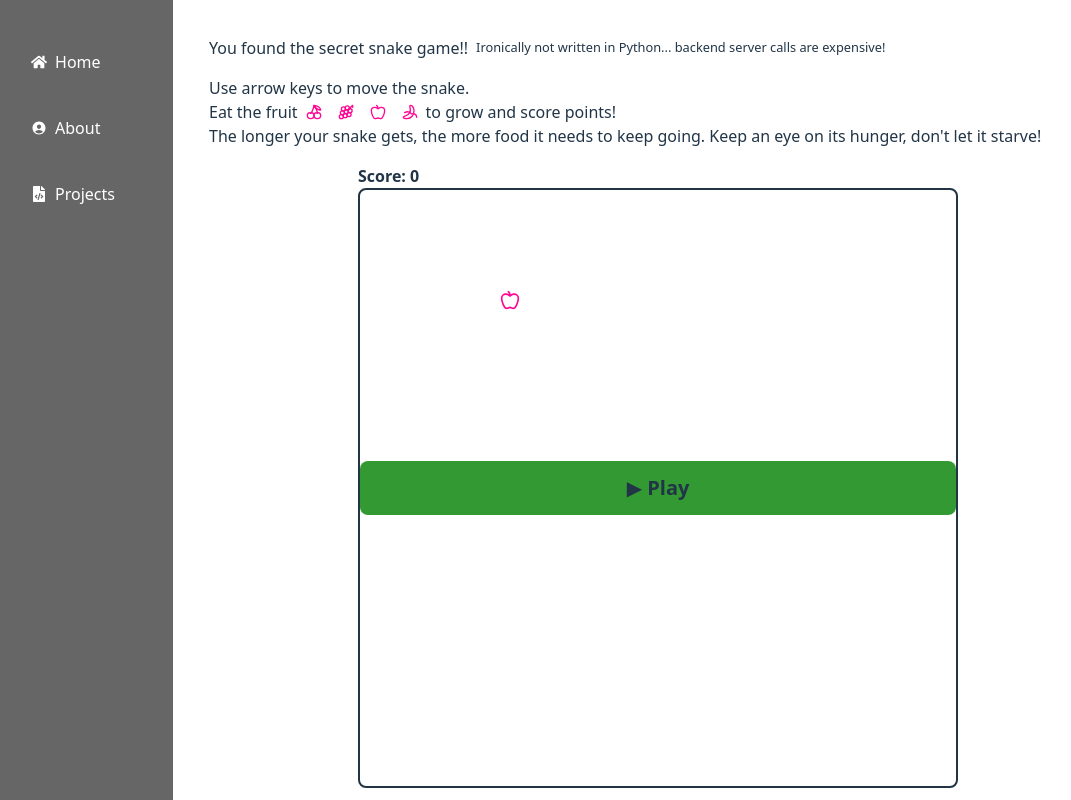
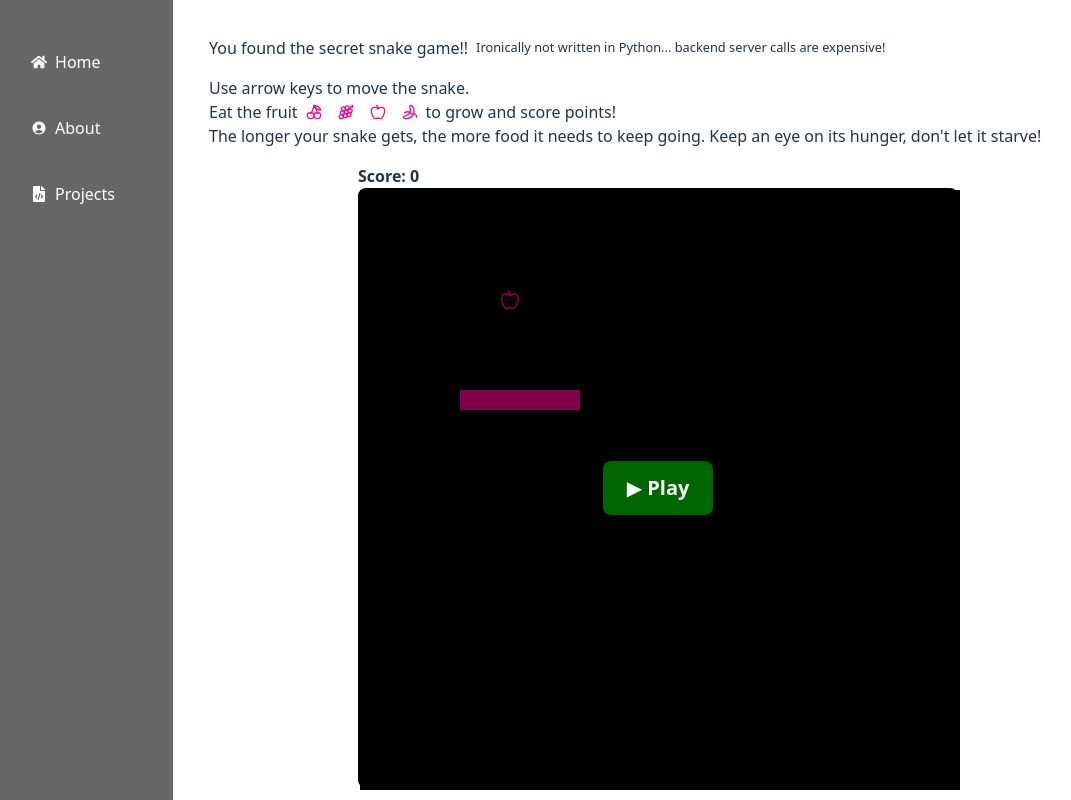
Before and after one commit to notangy/portfolio, a React (Vite) app: page /snake in a window 1280 px wide. Shown: the whole page, without its empty margins (27-1098 px from the left). Built offline with nearby package versions, Linux system fonts and the light colour scheme.

Commit message:
Revert "improve styling syntax"
This reverts commit 4db5fe52910909b6cd379c20cf607b2dc112224d.

```diff
--- a/src/pages/IAM.tsx
+++ b/src/pages/IAM.tsx
@@ -38,6 +38,7 @@ const hexagonRows = chunk(hexagons, hexagonsPerRow);
 
 function Iam() {
   return (
+
       <div className="w-full h-full">
         <small>Last updated 08/2025</small>
         <h1>Who the devil are you?</h1>
@@ -55,7 +56,10 @@ function Iam() {
                 {row.map((hex, index) => (
                   <div key={index} className="mx-1">
                     <Tooltip title={hex.tooltip} placement="top">
-                    <hex.icon className="items-center m-auto mt-8" size={30} />
+                      <hex.icon
+                        className="items-center m-auto mt-8"
+                        size={30}
+                      />
                     </Tooltip>
                   </div>
                 ))}
@@ -65,6 +69,8 @@ function Iam() {
             <b>Fun facts!</b>
 
           <div className="m-[5px] block flex w-1/2">
+
+
             <ul className="list-disc m-4">
               <li>
                 She graduated from Abertay Universtiy in 2020 with first class
@@ -76,12 +82,14 @@ function Iam() {
                 She is interested in DevOps and is currently learning Java ☕️
               </li>
               <li>
-              Scared of spiders, but doesn't mind <a href="./snake">snakes.</a>
+                Scared of spiders, but doesn't mind <a href="./snake">snakes</a>
+                .
               </li>
             </ul>
           </div>
         </div>
       </div>
+
   );
 }
 
--- a/src/pages/snake.tsx
+++ b/src/pages/snake.tsx
@@ -20,6 +20,7 @@ const INITIAL_SNAKE_SIZE = 6; // initial length of the snake
 const INITIAL_SNAKE: Coord[] = [[10, 10]];
 
 for (let i = 1; i < INITIAL_SNAKE_SIZE; i++) {
+  if (i >= INITIAL_SNAKE_SIZE) break; // prevent out of bounds
   let coord: Coord = [10, 10 - i];
   INITIAL_SNAKE.push(coord);
 }
@@ -31,7 +32,7 @@ const ICON_SIZE = 20; // size of each food icon
 const fruits = [LuCherry, LuGrape, LuApple, LuBanana];
 
 // Keep track of how many fruits are on the board
-// todo Each fruit has 10 seconds to be eaten before it disappears
+// Each fruit has 10 seconds to be eaten before it disappears
 let fruitsOnBoard = [];
 
 function getRandomFoodPosition(snake: Coord[]): Coord {
@@ -122,7 +123,7 @@ const SnakeGame: React.FC = () => {
           return [wrappedHead, ...prev]; // grow snake
         }
 
-        // Move as normal
+        // Move normally
         return [wrappedHead, ...prev.slice(0, -1)];
       });
     }, 150);
@@ -188,12 +189,15 @@ const SnakeGame: React.FC = () => {
         </p>
 
         <div
-          className="grid relative rounded-[8px] border-[2px]"
           style={{
+            display: "grid",
             gridTemplateRows: `repeat(${BOARD_SIZE}, 20px)`,
             gridTemplateColumns: `repeat(${BOARD_SIZE}, 20px)`,
+            border: "2px solid black",
             width: BOARD_SIZE * 20,
             height: BOARD_SIZE * 20,
+            position: "relative",
+            borderRadius: "8px",
           }}
         >
           {[...Array(BOARD_SIZE * BOARD_SIZE)].map((_, idx) => {
@@ -207,7 +211,12 @@ const SnakeGame: React.FC = () => {
             return (
               <div
                 key={idx}
-                className={`box-border w-20 h-20 bg-${isSnake ? "var(--neon-color)" : "black"}`}
+                style={{
+                  width: 20,
+                  height: 20,
+                  boxSizing: "border-box",
+                  backgroundColor: isSnake ? "var(--neon-color)" : "black",
+                }}
               >
                 {isFood ? foodIcon : ""}
               </div>
@@ -217,9 +226,20 @@ const SnakeGame: React.FC = () => {
           {/* Overlay for play / restart */}
           {(!isPlaying || gameOver) && (
             <div
-              className="absolute t-0 l-0 w-full h-full
-              bg-[rgba(0, 0, 0, 0.5)]
-              flex-col justify-center align-center flex"
+              style={{
+                position: "absolute",
+                top: 0,
+                left: 0,
+                width: "100%",
+                height: "100%",
+                backgroundColor: "rgba(0, 0, 0, 0.5)",
+                display: "flex",
+                flexDirection: "column",
+                justifyContent: "center",
+                alignItems: "center",
+                zIndex: 10,
+                color: "white",
+              }}
             >
               {gameOver ? (
                 <>
@@ -234,6 +254,7 @@ const SnakeGame: React.FC = () => {
                       borderRadius: "8px",
                       border: "none",
                       backgroundColor: "rgba(255, 0, 0, 0.8)",
+                      color: "white",
                     }}
                   >
                     Restart
@@ -250,7 +271,7 @@ const SnakeGame: React.FC = () => {
                     borderRadius: "8px",
                     border: "none",
                     backgroundColor: "rgba(0, 128, 0, 0.8)",
-
+                    color: "white",
                   }}
                 >
                   ▶ Play
```
Lines whose indentation alone changed are shown as unchanged.
